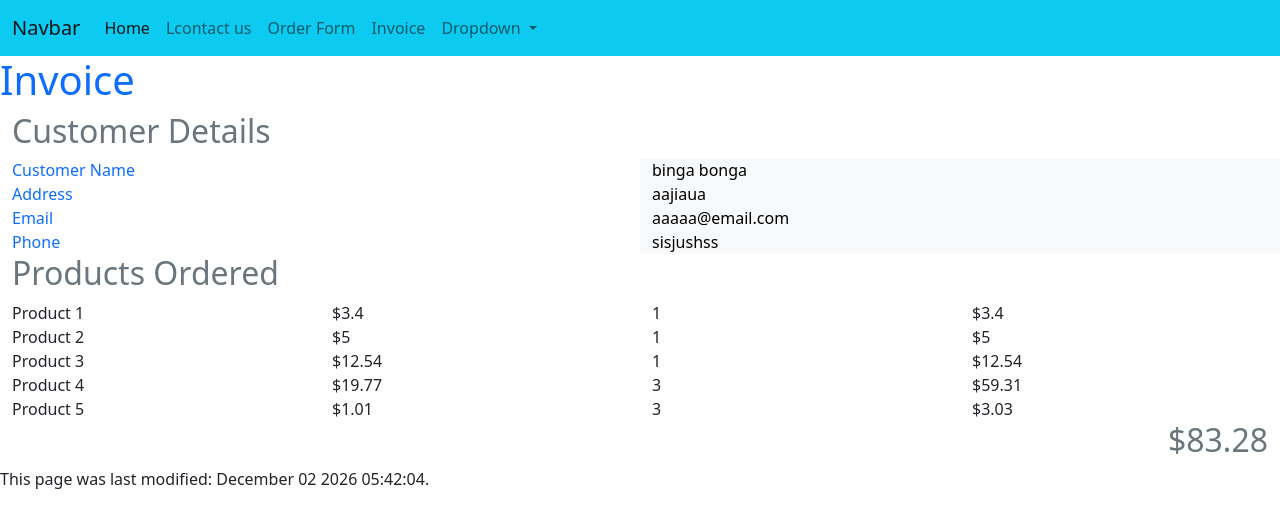
After one commit to 05381032/oogabooga, a PHP site: page /invoice.php in a window 1280 px wide. The commit adds this page. Shown: the top 528 px of the page. Run offline with PHP 8.4, Linux system fonts and the light colour scheme.

Commit message:
made invoice.php,added code and added code to template.php

```diff
--- /dev/null
+++ b/invoice.php
@@ -0,0 +1,130 @@
+<?php include "template.php" ?>
+<title>Invoice</title>
+<body>
+
+<?php
+// Read the contents of the file
+$currentRow = 1;
+if (($handle = fopen("orders.csv", "r")) !== FALSE) {
+    while (($data = fgetcsv($handle, 1000, ",")) !== FALSE) {
+        $numberOfRowsOfData = count($data);
+        $currentRow++; //Add one to the current row
+
+// Customer Details
+        $cusNameFirst = $data[0];
+        $cusNameSecond = $data[1];
+        $cusAddress = $data[2];
+        $cusEmail = $data[3];
+        $cusPhone = $data[4];
+
+// Product Quantities
+        $prod1Quantity = $data[5];
+        $prod2Quantity = $data[6];
+        $prod3Quantity = $data[7];
+        $prod4Quantity = $data[8];
+        $prod5Quantity = $data[9];
+        $prod1ItemCost = 3.4;
+        $prod2ItemCost = 5.0;
+        $prod3ItemCost = 12.54;
+        $prod4ItemCost = 19.77;
+        $prod5ItemCost = 1.01;
+
+        $prod1SubTotal = $prod1Quantity * $prod1ItemCost;
+        $prod2SubTotal = $prod2Quantity * $prod2ItemCost;
+        $prod3SubTotal = $prod3Quantity * $prod3ItemCost;
+        $prod4SubTotal = $prod4Quantity * $prod4ItemCost;
+        $prod5SubTotal = $prod5Quantity * $prod5ItemCost;
+        $invoiceTotal = $prod1SubTotal + $prod2SubTotal + $prod3SubTotal + $prod4SubTotal + $prod5SubTotal;
+    }
+}
+?>
+
+
+
+<!--Customer Details-->
+<h1 class="text-primary">Invoice</h1>
+<div class="container-fluid">
+
+    <div class="row">
+        <div class="col-md-12">
+            <h2 class="text-secondary">Customer Details</h2>
+        </div>
+    </div>
+    <div class="row">
+        <div class="col-md-6 text-primary">
+            Customer Name
+        </div>
+        <div class="col-md-6 text-bg-light">
+            <?= $cusNameFirst . " " . $cusNameSecond ?>
+        </div>
+        <div class="col-md-6 text-primary">
+            Address
+        </div>
+        <div class="col-md-6 text-bg-light">
+            <?= $cusAddress ?>
+        </div>
+
+        <div class="col-md-6 text-primary">
+            Email
+        </div>
+        <div class="col-md-6 text-bg-light">
+            <?= $cusEmail ?>
+        </div>
+
+        <div class="col-md-6 text-primary">
+            Phone
+        </div>
+        <div class="col-md-6 text-bg-light">
+            <?= $cusPhone ?>
+        </div>
+    </div>
+</div>
+<!--Products ordered -->
+<div class="container-fluid">
+    <div class="row">
+        <div class="col-lg-12">
+            <h2 class="text-secondary">Products Ordered</h2>
+        </div>
+    </div>
+
+    <div class="row">
+        <div class="col-lg-3">Product 1</div>
+        <div class="col-lg-3">$<?= $prod1ItemCost ?></div>
+        <div class="col-lg-3"><?= $prod1Quantity ?></div>
+        <div class="col-lg-3">$<?= $prod1SubTotal ?></div>
+    </div>
+    <div class="row">
+        <div class="col-lg-3">Product 2</div>
+        <div class="col-lg-3">$<?= $prod2ItemCost ?></div>
+        <div class="col-lg-3"><?= $prod2Quantity ?></div>
+        <div class="col-lg-3">$<?= $prod2SubTotal ?></div>
+    </div>
+    <div class="row">
+        <div class="col-lg-3">Product 3</div>
+        <div class="col-lg-3">$<?= $prod3ItemCost ?></div>
+        <div class="col-lg-3"><?= $prod3Quantity ?></div>
+        <div class="col-lg-3">$<?= $prod3SubTotal ?></div>
+    </div>
+    <div class="row">
+        <div class="col-lg-3">Product 4</div>
+        <div class="col-lg-3">$<?= $prod4ItemCost ?></div>
+        <div class="col-lg-3"><?= $prod4Quantity ?></div>
+        <div class="col-lg-3">$<?= $prod4SubTotal ?></div>
+    </div>
+    <div class="row">
+        <div class="col-lg-3">Product 5</div>
+        <div class="col-lg-3">$<?= $prod5ItemCost ?></div>
+        <div class="col-lg-3"><?= $prod5Quantity ?></div>
+        <div class="col-lg-3">$<?= $prod5SubTotal ?></div>
+    </div>
+    <div class="row">
+        <div class="col-lg-12">
+            <h2 class="text-secondary text-sm-end">$<?= $invoiceTotal ?></h2>
+        </div>
+    </div>
+</div>
+
+<?php echo footer() ?>
+</body>
+<script src="js/bootstrap.bundle.min.js"></script>
+</html>
--- a/template.php
+++ b/template.php
@@ -18,6 +18,12 @@
                 </li>
                 <li class="nav-item">
                     <a class="nav-link" href="contact2.php">Lcontact us</a>
+                </li>
+                <li class="nav-item">
+                    <a class="nav-link" href="orderForm.php">Order Form</a>
+                </li>
+                <li class="nav-item">
+                    <a class="nav-link" href="invoice.php">Invoice</a>
                 </li>
                 <li class="nav-item dropdown">
                     <a class="nav-link dropdown-toggle" href="#" role="button" data-bs-toggle="dropdown" aria-expanded="false">
```
